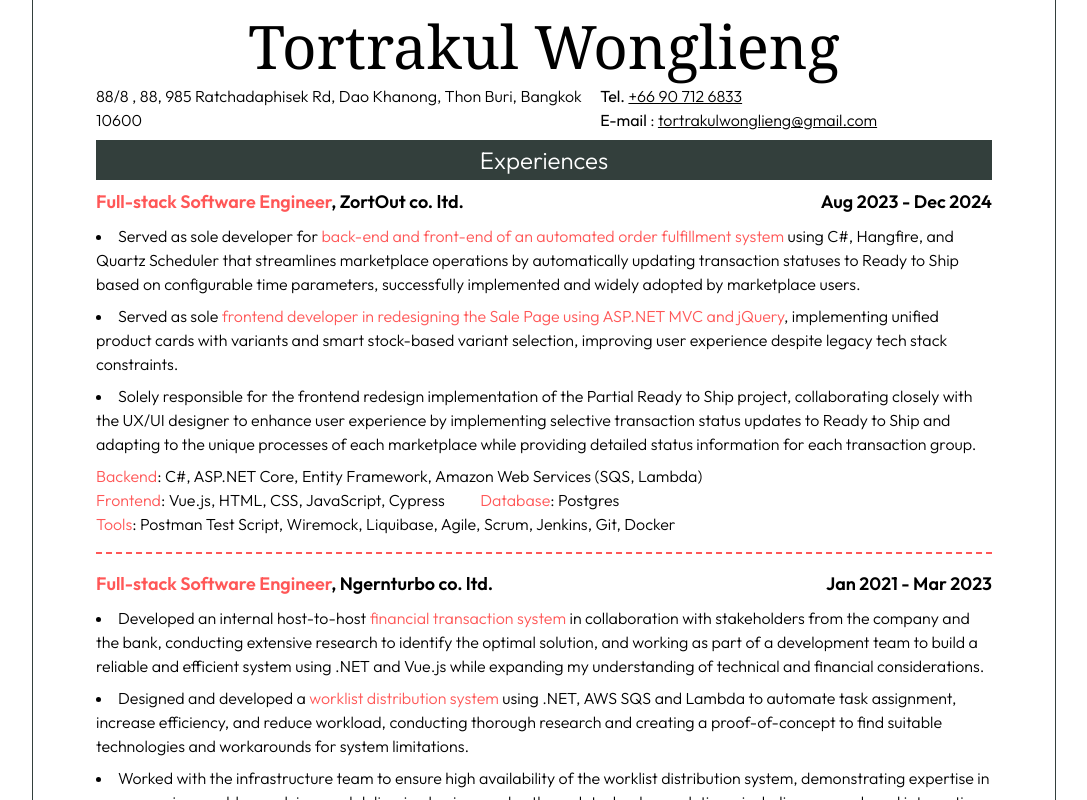
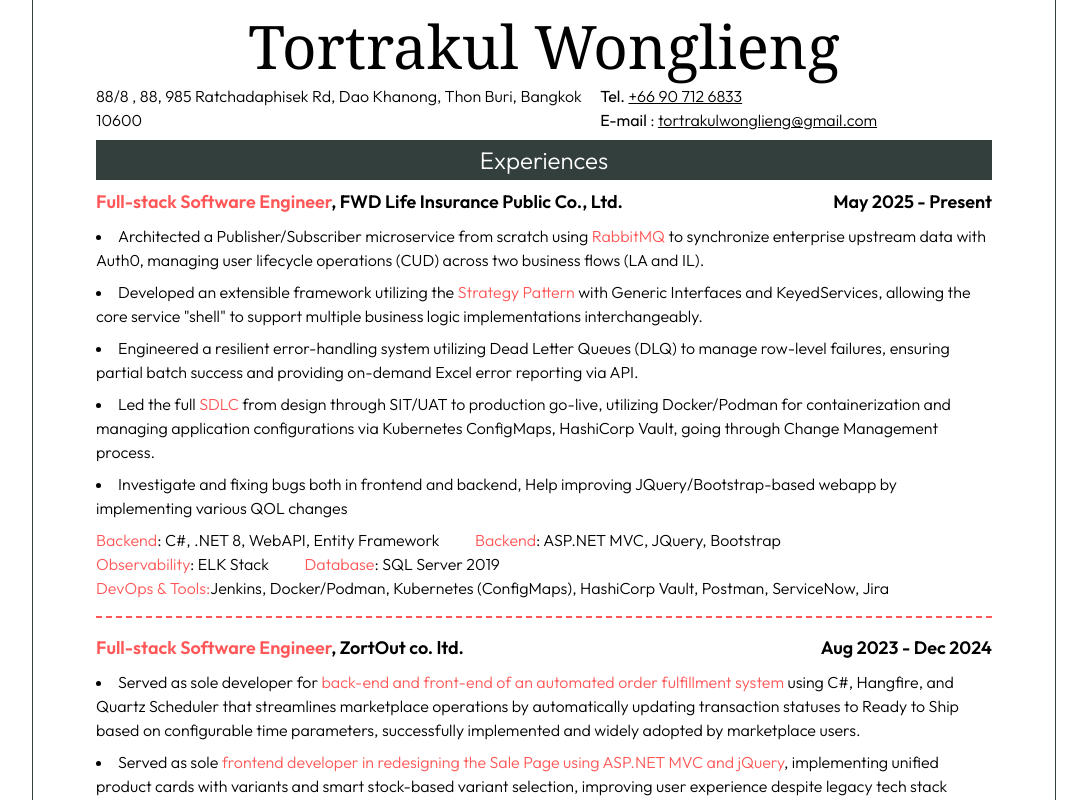
Before and after one commit to tortrakul-won/portfolio-portal, a Next.js app: page /online-portfolio in a window 1280 px wide. Shown: the top 800 px of the page, without its empty margins (96-1183 px from the left). Built offline with nearby package versions, Linux system fonts and the light colour scheme.

Commit message:
update experience at FWD

```diff
--- a/src/app/online-portfolio/_components/Experiences.tsx
+++ b/src/app/online-portfolio/_components/Experiences.tsx
@@ -5,6 +5,43 @@
   return (
     <>
       <SectionHeader>Experiences</SectionHeader>
+      <h3 className="flex justify-between w-full text-sm lg:text-lg font-semibold">
+        <span className="w-2/3">
+          <HL>Full-stack Software Engineer</HL>, FWD Life Insurance Public Co., Ltd.
+        </span>
+        <span className="w-1/3 text-[12px] lg:text-lg text-end">May 2025 - Present</span>
+      </h3>
+      <ul className="list-disc list-inside [&>*]:mb-2">
+        <li>
+          Architected a Publisher/Subscriber microservice from scratch using <HL>RabbitMQ</HL> to synchronize enterprise upstream data with Auth0,
+          managing user lifecycle operations (CUD) across two business flows (LA and IL).
+        </li>
+        <li>
+          Developed an extensible framework utilizing the <HL>Strategy Pattern</HL> with Generic Interfaces and KeyedServices, allowing the core
+          service "shell" to support multiple business logic implementations interchangeably.
+        </li>
+        <li>
+          Engineered a resilient error-handling system utilizing Dead Letter Queues (DLQ) to manage row-level failures, ensuring partial batch success
+          and providing on-demand Excel error reporting via API.
+        </li>
+        <li>
+          Led the full <HL>SDLC</HL> from design through SIT/UAT to production go-live, utilizing Docker/Podman for containerization and managing
+          application configurations via Kubernetes ConfigMaps, HashiCorp Vault, going through Change Management process.
+        </li>
+        <li>
+          Investigate and fixing bugs both in frontend and backend, Help improving JQuery/Bootstrap-based webapp by implementing various QOL changes
+        </li>
+        <div className="border-b-2 pb-4 border-pink border-dashed">
+          <div>
+            <HL>Backend</HL>: C#, .NET 8, WebAPI, Entity Framework <span className="px-4"> </span> <HL>Backend</HL>: ASP.NET MVC, JQuery, Bootstrap
+          </div>
+          <div>
+            <HL>Observability</HL>: ELK Stack<span className="px-4"> </span>
+            <HL>Database</HL>: SQL Server 2019
+          </div>
+          <HL>DevOps & Tools:</HL>Jenkins, Docker/Podman, Kubernetes (ConfigMaps), HashiCorp Vault, Postman, ServiceNow, Jira
+        </div>
+      </ul>
       <h3 className="flex justify-between w-full text-sm lg:text-lg font-semibold">
         <span className="w-2/3">
           <HL>Full-stack Software Engineer</HL>, ZortOut co. ltd.
@@ -28,13 +65,13 @@
         </li>
         <div className="border-b-2 pb-4 border-pink border-dashed">
           <div>
-            <HL>Backend</HL>: C#, ASP.NET Core, Entity Framework, Amazon Web Services (SQS, Lambda)
+            <HL>Backend</HL>: C#, ASP.NET Core , Hangfire, Quartz.Net, Serilog
           </div>
           <div>
-            <HL>Frontend</HL>: Vue.js, HTML, CSS, JavaScript, Cypress<span className="px-4"> </span>
-            <HL>Database</HL>: Postgres
+            <HL>Frontend</HL>: ASP.NET MVC, jQuery, HTML, CSS, JavaScript, Bootstrap, React<span className="px-4"> </span>
+            <HL>Database</HL>: MS SQL Server, MongoDB
           </div>
-          <HL>Tools</HL>: Postman Test Script, Wiremock, Liquibase, Agile, Scrum, Jenkins, Git, Docker
+          <HL>Tools</HL>: IIS (Internet Information Services), Postman Test Script ,Git, Agile, Scrum, Azure Application Insight
         </div>
       </ul>
       <h3 className="flex justify-between w-full text-sm lg:text-lg font-semibold">
@@ -60,13 +97,13 @@
         </li>
         <div className="border-b-2 pb-4 border-pink border-dashed">
           <div>
-            <HL>Backend</HL>: C#, ASP.NET Core , Hangfire, Quartz.Net, Serilog
+            <HL>Backend</HL>: C#, ASP.NET Core, Entity Framework, Amazon Web Services (SQS, Lambda)
           </div>
           <div>
-            <HL>Frontend</HL>: ASP.NET MVC, jQuery, HTML, CSS, JavaScript, Bootstrap, React<span className="px-4"> </span>
-            <HL>Database</HL>: MS SQL Server, MongoDB
+            <HL>Frontend</HL>: Vue.js, HTML, CSS, JavaScript, Cypress<span className="px-4"> </span>
+            <HL>Database</HL>: Postgres
           </div>
-          <HL>Tools</HL>: IIS (Internet Information Services), Postman Test Script ,Git, Agile, Scrum, Azure Application Insight
+          <HL>Tools</HL>: Postman Test Script, Wiremock, Liquibase, Agile, Scrum, Jenkins, Git, Docker
         </div>
       </ul>
       <div className="w-full">
```
